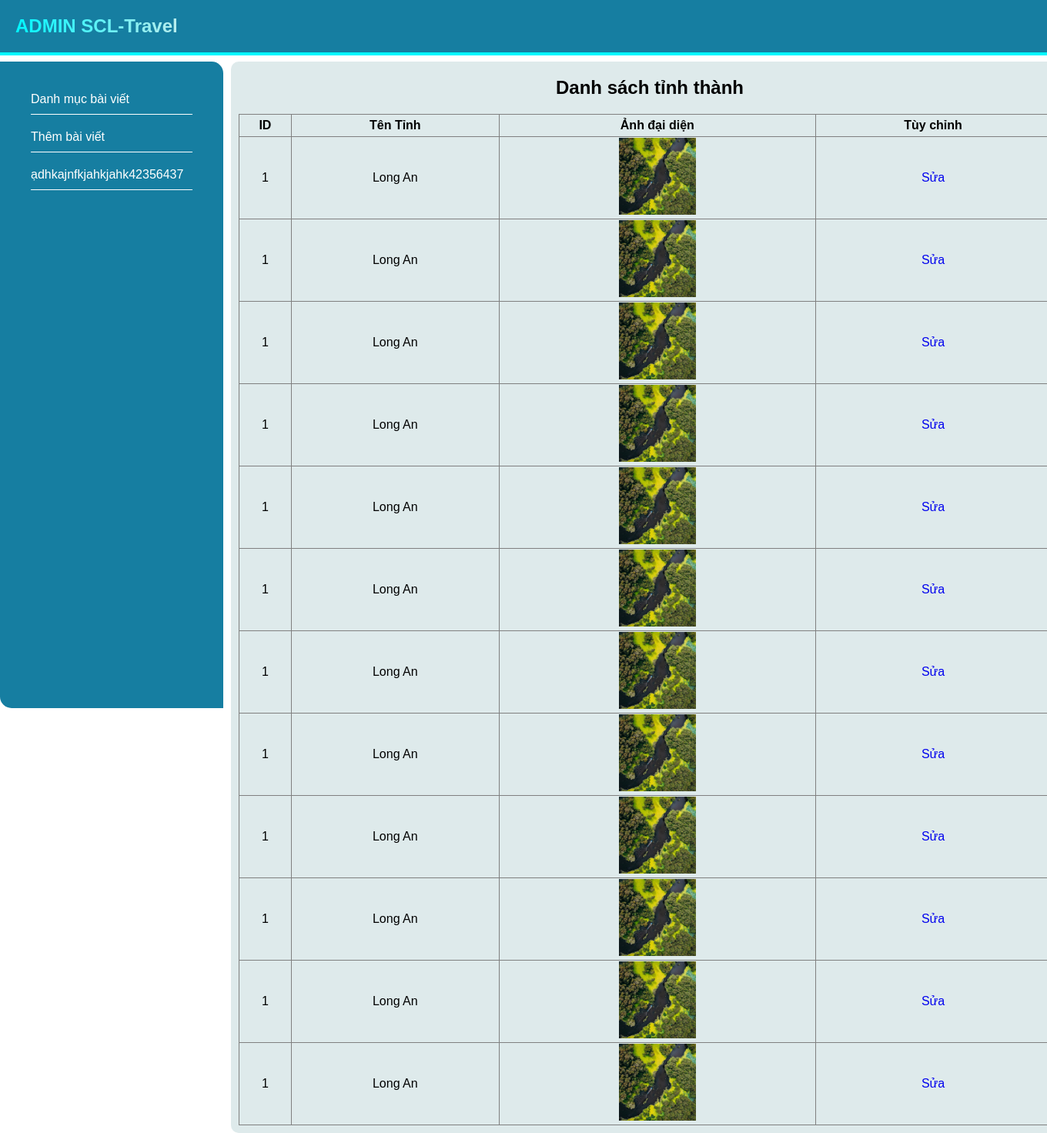
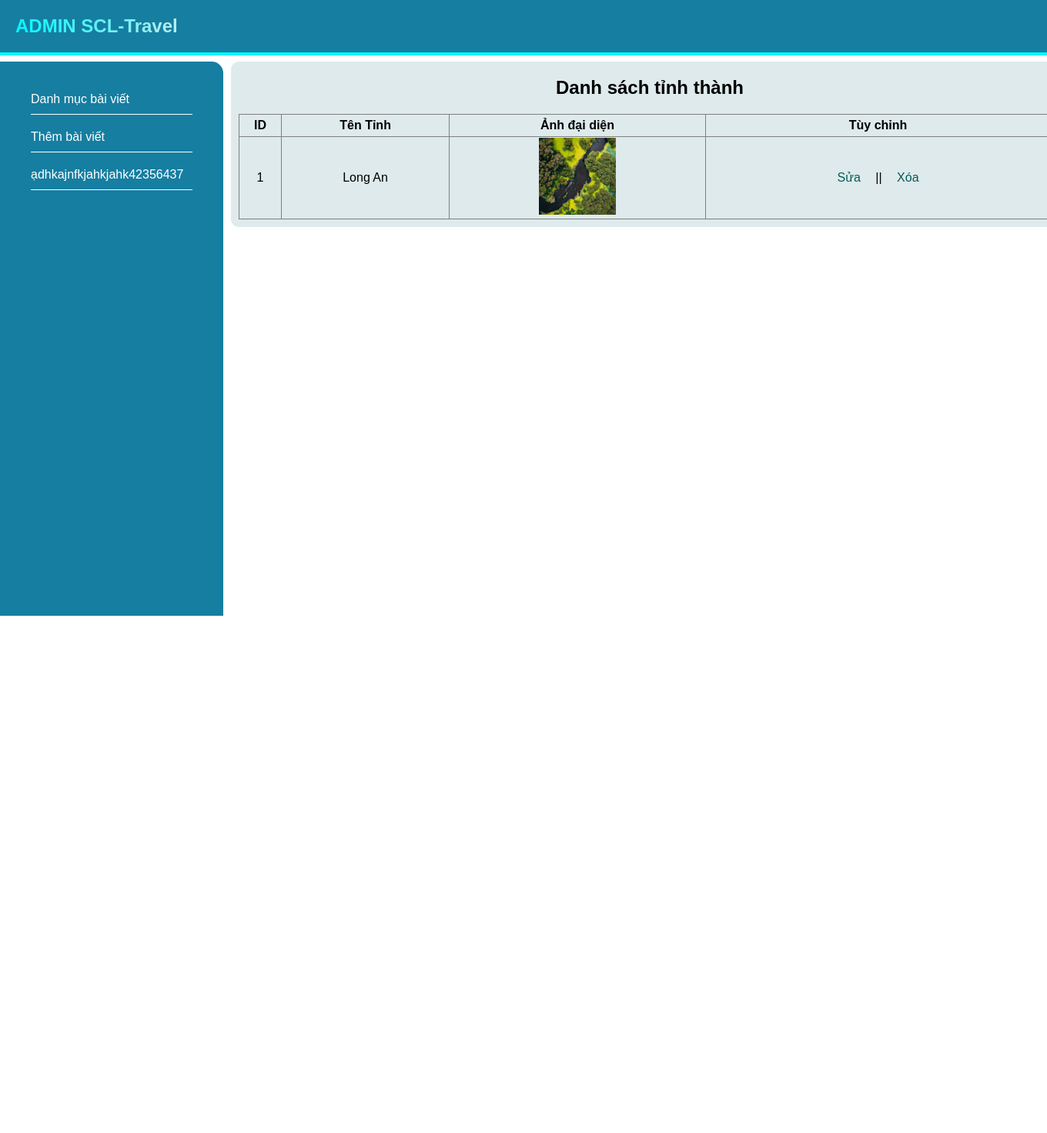
Before and after one commit to DuyIt7033/scl-travel, a PHP site: page /admin/update_tinhthanh.html in a window 1360 px wide. Shown: the whole page at 77% size. After the commit the page ends 800 px from the top, so only its background shows below. Run offline with PHP 8.4, Linux system fonts and the light colour scheme.

Commit message:
Add add_bv.html

```diff
--- a/admin/admin.css
+++ b/admin/admin.css
@@ -108,13 +108,12 @@ th{
 	align-content: center;
 	align-items: center;
 	text-align: center;
-	/* margin-top: 40px; */
 	border: none;
 	display: flex;
 	justify-content: center;
 }
 .sua,.xoa{
-	padding: 5px 15px;
+	padding: 30px 15px;
 	border-radius: 5px;
 	color: #085a59;
 }
--- a/admin/header_admin.php
+++ b/admin/header_admin.php
@@ -3,7 +3,7 @@
 <head>
     <meta charset="UTF-8">
     <meta name="viewport" content="width=device-width, initial-scale=1.0">
-    <title>Admin scl-travel</title>
+    <title>Scl-travel trang quản trị</title>
 </style>
     <link rel="stylesheet" href="./admin.css">
     <link rel="preconnect" href="https://fonts.googleapis.com">
@@ -12,5 +12,5 @@
     </head>
 <body>
     <div class="banner_admin">
-        <h2>ADMIN  SCL-Travel</h2>
+        <h2>Scl-travel trang quản trị</h2>
     </div>
--- a/admin/slider_menu.php
+++ b/admin/slider_menu.php
@@ -1,7 +1,7 @@
 
     <div class="menu_admin">
-        <div class="danh_mucbv">
-            Danh mục bài viết
+        <div >
+            <h1>Menu Admin</h1>
         </div>
         <div class="admin_tt">
             <details>
--- a/admin/update_tinhthanh.html
+++ b/admin/update_tinhthanh.html
@@ -31,79 +31,14 @@
                     <th>Ảnh đại diện</th>
                     <th>Tùy chỉnh</th>
                 </tr>
+
                 <tr>
                     <td>1</td>
                     <td>Long An</td>
                     <td ><img style="width: auto; height: 100px;" src="../img/angiang.jpg" alt=""></td>
-                    <td><a href="#">Sửa</a></td>
-                </tr>
-                <tr>
-                    <td>1</td>
-                    <td>Long An</td>
-                    <td ><img style="width: auto; height: 100px;" src="../img/angiang.jpg" alt=""></td>
-                    <td><a href="#">Sửa</a></td>
-                </tr>
-                <tr>
-                    <td>1</td>
-                    <td>Long An</td>
-                    <td ><img style="width: auto; height: 100px;" src="../img/angiang.jpg" alt=""></td>
-                    <td><a href="#">Sửa</a></td>
-                </tr>
-                <tr>
-                    <td>1</td>
-                    <td>Long An</td>
-                    <td ><img style="width: auto; height: 100px;" src="../img/angiang.jpg" alt=""></td>
-                    <td><a href="#">Sửa</a></td>
-                </tr>
-                <tr>
-                    <td>1</td>
-                    <td>Long An</td>
-                    <td ><img style="width: auto; height: 100px;" src="../img/angiang.jpg" alt=""></td>
-                    <td><a href="#">Sửa</a></td>
-                </tr>
-                <tr>
-                    <td>1</td>
-                    <td>Long An</td>
-                    <td ><img style="width: auto; height: 100px;" src="../img/angiang.jpg" alt=""></td>
-                    <td><a href="#">Sửa</a></td>
-                </tr>
-                <tr>
-                    <td>1</td>
-                    <td>Long An</td>
-                    <td ><img style="width: auto; height: 100px;" src="../img/angiang.jpg" alt=""></td>
-                    <td><a href="#">Sửa</a></td>
-                </tr>
-                <tr>
-                    <td>1</td>
-                    <td>Long An</td>
-                    <td ><img style="width: auto; height: 100px;" src="../img/angiang.jpg" alt=""></td>
-                    <td><a href="#">Sửa</a></td>
-                </tr>
-                <tr>
-                    <td>1</td>
-                    <td>Long An</td>
-                    <td ><img style="width: auto; height: 100px;" src="../img/angiang.jpg" alt=""></td>
-                    <td><a href="#">Sửa</a></td>
-                </tr>
-                <tr>
-                    <td>1</td>
-                    <td>Long An</td>
-                    <td ><img style="width: auto; height: 100px;" src="../img/angiang.jpg" alt=""></td>
-                    <td><a href="#">Sửa</a></td>
-                </tr>
-                <tr>
-                    <td>1</td>
-                    <td>Long An</td>
-                    <td ><img style="width: auto; height: 100px;" src="../img/angiang.jpg" alt=""></td>
-                    <td><a href="#">Sửa</a></td>
-                </tr>
-                <tr>
-                    <td>1</td>
-                    <td>Long An</td>
-                    <td ><img style="width: auto; height: 100px;" src="../img/angiang.jpg" alt=""></td>
-                    <td><a href="#">Sửa</a></td>
+                    <td><a class="sua" href="#">Sửa</a> || <a class="xoa" href="#">Xóa</a> </td>
                 </tr>
             </table>
-</div>
+        </div>
 </body>
 </html>
```
Also changed, not shown: other parts of admin/admin.css (+76 -0 lines), admin/add_bv.html (added, +78 -0 lines).
